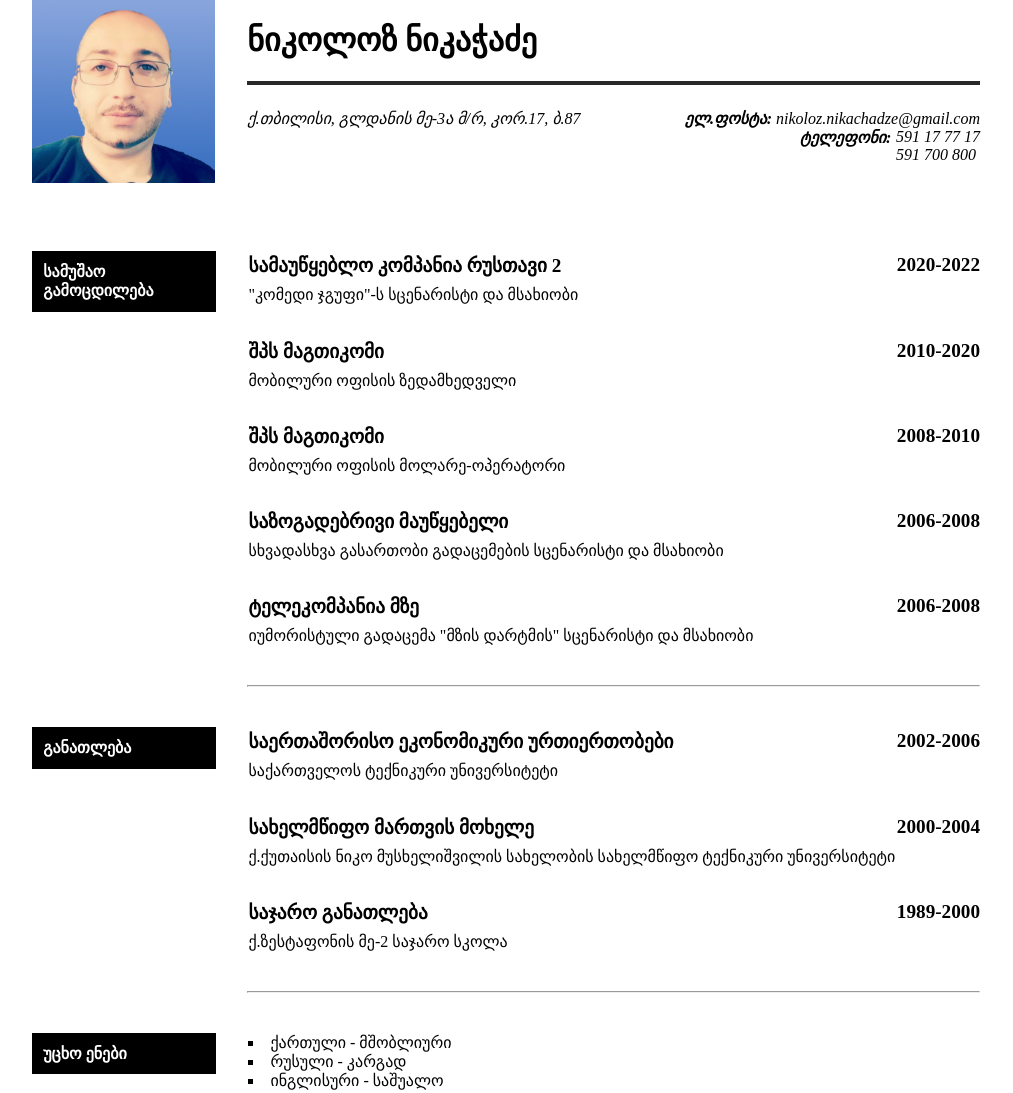
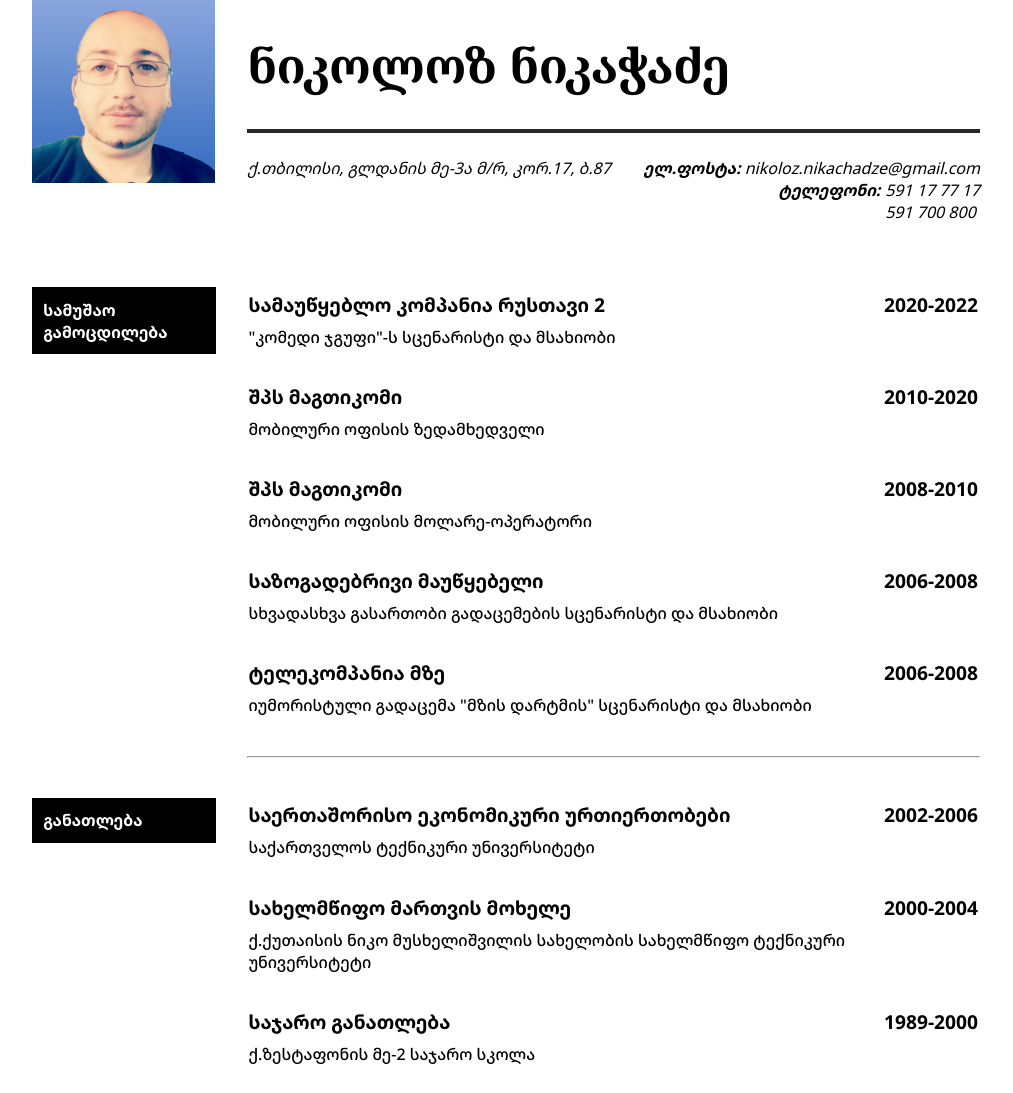
Before and after one commit to beqarion/nikacha-cv, a plain HTML site: page index.html in a window 1280 px wide. Shown: the top 1093 px of the page, without its empty margins (118-1131 px from the left). Drawn offline with Linux system fonts and the light colour scheme.

```diff
--- a/styles.css
+++ b/styles.css
@@ -1,11 +1,39 @@
+@font-face {
+  font-family: "NotoSansGeorgian";
+  src: url("./fonts/sans/NotoSansGeorgian-Regular.ttf");
+}
+@font-face {
+  font-family: "NotoSansGeorgian";
+  src: url("./fonts/sans/NotoSansGeorgian-Medium.ttf");
+  font-weight: 500;
+}
+@font-face {
+  font-family: "NotoSansGeorgian";
+  src: url("./fonts/sans/NotoSansGeorgian-Bold.ttf");
+  font-weight: 700;
+}
+
+@font-face {
+  font-family: "NotoSerifGeorgian";
+  src: url("./fonts/serif/NotoSerifGeorgian-Regular.ttf");
+}
+@font-face {
+  font-family: "NotoSerifGeorgian";
+  src: url("./fonts/serif/NotoSerifGeorgian-Bold.ttf");
+  font-weight: 700;
+}
+
 * {
   box-sizing: border-box;
   /* line-height:100% */
 }
 @media print {
-  html{
-    font-size:12px;
+  html {
+    font-size: 11px;
   }
+}
+html{
+  font-family: "NotoSansGeorgian";
 }
 body {
   max-width: 980px;
@@ -14,6 +42,10 @@
 
 header {
   margin-bottom: 3rem;
+}
+header h1{
+  font-family: "NotoSerifGeorgian";
+  font-size: 3rem
 }
 
 header hr {
@@ -94,5 +126,6 @@
 }
 
 .one-job-years {
+  min-width:6rem;
   font-size: 1.2rem;
 }
```
Also changed, not shown: fonts/sans/NotoSansGeorgian-Black.ttf (added), fonts/sans/NotoSansGeorgian-Bold.ttf (added), fonts/sans/NotoSansGeorgian-ExtraBold.ttf (added), fonts/sans/NotoSansGeorgian-ExtraLight.ttf (added), fonts/sans/NotoSansGeorgian-Light.ttf (added), fonts/sans/NotoSansGeorgian-Medium.ttf (added), fonts/sans/NotoSansGeorgian-Regular.ttf (added), fonts/sans/NotoSansGeorgian-SemiBold.ttf (added), fonts/sans/NotoSansGeorgian-Thin.ttf (added), fonts/serif/NotoSerifGeorgian-Black.ttf (added), fonts/serif/NotoSerifGeorgian-Bold.ttf (added), fonts/serif/NotoSerifGeorgian-ExtraBold.ttf (added), fonts/serif/NotoSerifGeorgian-ExtraLight.ttf (added), fonts/serif/NotoSerifGeorgian-Light.ttf (added), 4 more files.
